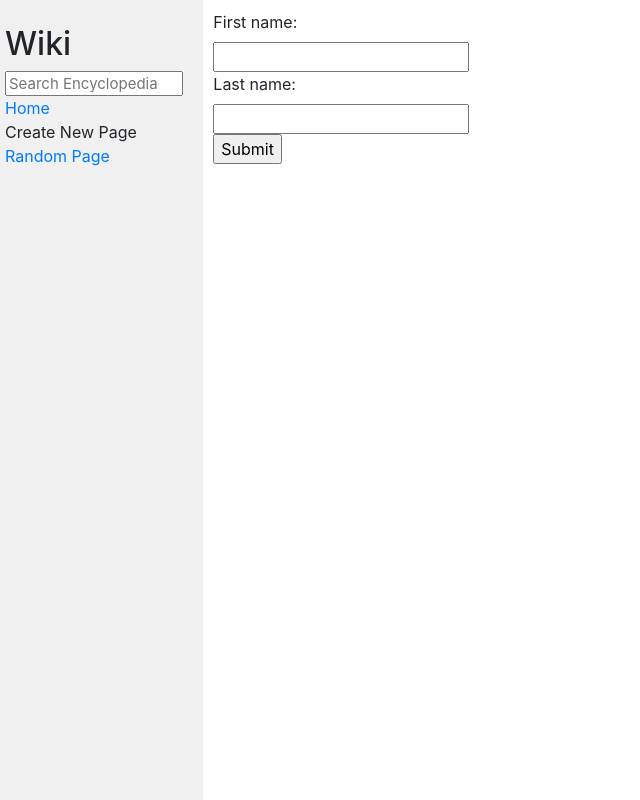
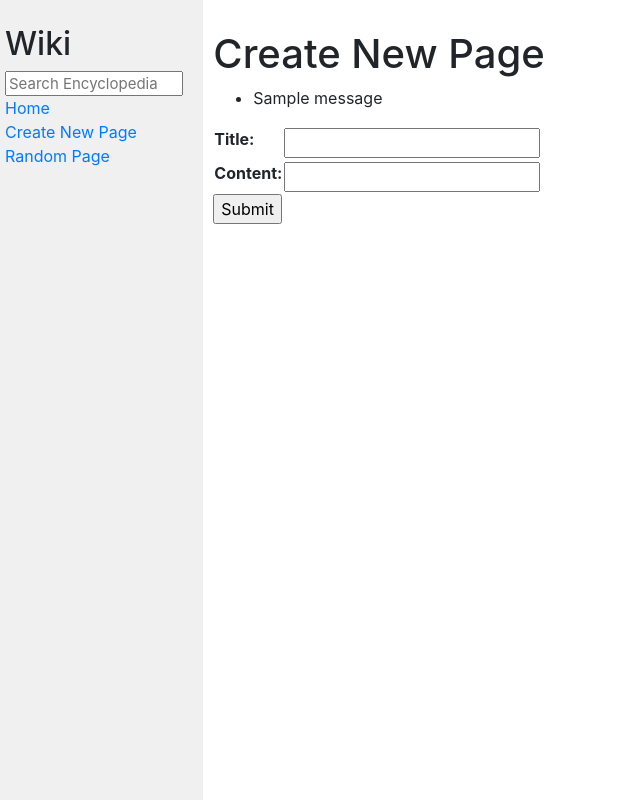
Before and after one commit to marcelkaminski/CS50s-Web-Programming-with-Python-and-JavaScript, a Django app: template Project 1/encyclopedia/templates/encyclopedia/createNewPage.html in a window 1280 px wide. Shown: the whole page, without its empty margins (0-640 px from the left). Run offline with Django 3.2, Linux system fonts and the light colour scheme; the template is opened without the code that fills it: values that come from a table or form of the project are taken from there, others are empty; tables that the repository leaves empty hold one stand-in row (values such as "Sample post"); one stand-in notice (Sample message) is shown; some libraries are stand-ins or nearby versions.

Commit message:
Add New Page

```diff
--- a/Project 1/encyclopedia/templates/encyclopedia/createNewPage.html
+++ b/Project 1/encyclopedia/templates/encyclopedia/createNewPage.html
@@ -5,11 +5,20 @@
 {% endblock %}
 
 {% block body %}
-    <form>
-        <label for="fname">First name:</label><br>
-        <input type="text" id="fname" name="fname"><br>
-        <label for="lname">Last name:</label><br>
-        <input type="text" id="lname" name="lname"><br>
-        <input type="submit">
+    <h1>Create New Page</h1>
+    {% if messages %}
+        <ul class="messages">
+            {% for message in messages %}
+            <li{% if message.tags %} class="{{ message.tags }}"{% endif %}>{{ message }}</li>
+            {% endfor %}
+        </ul>
+    {% endif %}
+    <form action="{% url 'createNewPage' %}" method="post">
+        {% csrf_token %}
+        <table>
+            {{ form.as_table }}
+        </table>
+        <input type="submit" name="submitButton">
     </form>
+
 {% endblock %}
--- a/Project 1/encyclopedia/templates/encyclopedia/layout.html
+++ b/Project 1/encyclopedia/templates/encyclopedia/layout.html
@@ -19,7 +19,7 @@
                     <a href="{% url 'index' %}">Home</a>
                 </div>
                 <div>
-                    Create New Page
+                    <a href="{% url 'createNewPage' %}">Create New Page</a>
                 </div>
                 <div>
                     <a href="{% url 'getRandomPage' %}">Random Page</a>
--- a/Project 1/encyclopedia/urls.py
+++ b/Project 1/encyclopedia/urls.py
@@ -6,5 +6,6 @@ urlpatterns = [
     path("", views.index, name="index"),
     path("page/<str:title>", views.getEntryPage, name="getEntryPage"),
     path("random/", views.getRandomPage, name="getRandomPage"),
-    path("search/", views.getSearchPage, name="getSearchPage")
+    path("search/", views.getSearchPage, name="getSearchPage"),
+    path("add/", views.createNewPage, name="createNewPage")
 ]
--- a/Project 1/encyclopedia/views.py
+++ b/Project 1/encyclopedia/views.py
@@ -1,5 +1,7 @@
 from django.shortcuts import render
 from django.http import HttpResponseRedirect
+from django import forms
+from django.contrib import messages
 
 from . import util
 from random import choice
@@ -44,3 +46,28 @@ def getSearchPage(request):
             "query": query,
             "results": results
         })
+
+
+class CreateNewPageForm(forms.Form):
+    newTitle = forms.CharField(label="Title")
+    newContent = forms.CharField(label="Content")
+
+
+def createNewPage(request):
+    if request.method == 'GET':
+        return render(request, "encyclopedia/createNewPage.html", {
+            "form": CreateNewPageForm
+        })
+    elif request.method == 'POST':
+        form = CreateNewPageForm(request.POST)
+        if form.is_valid():
+            title = form.cleaned_data['newTitle']
+            content = form.cleaned_data['newContent']
+            if title.lower() in [entry.lower() for entry in util.list_entries()]:
+                messages.add_message(request, messages.WARNING, message=f'Entry "{title}" already exists')
+                return render(request, "encyclopedia/createNewPage.html", {"form": CreateNewPageForm})
+            else:
+                util.save_entry(title, content)
+                return HttpResponseRedirect(f"/page/{title}")
+        else:
+            return render(request, "encyclopedia/createNewPage.html", {"form": CreateNewPageForm})
```
